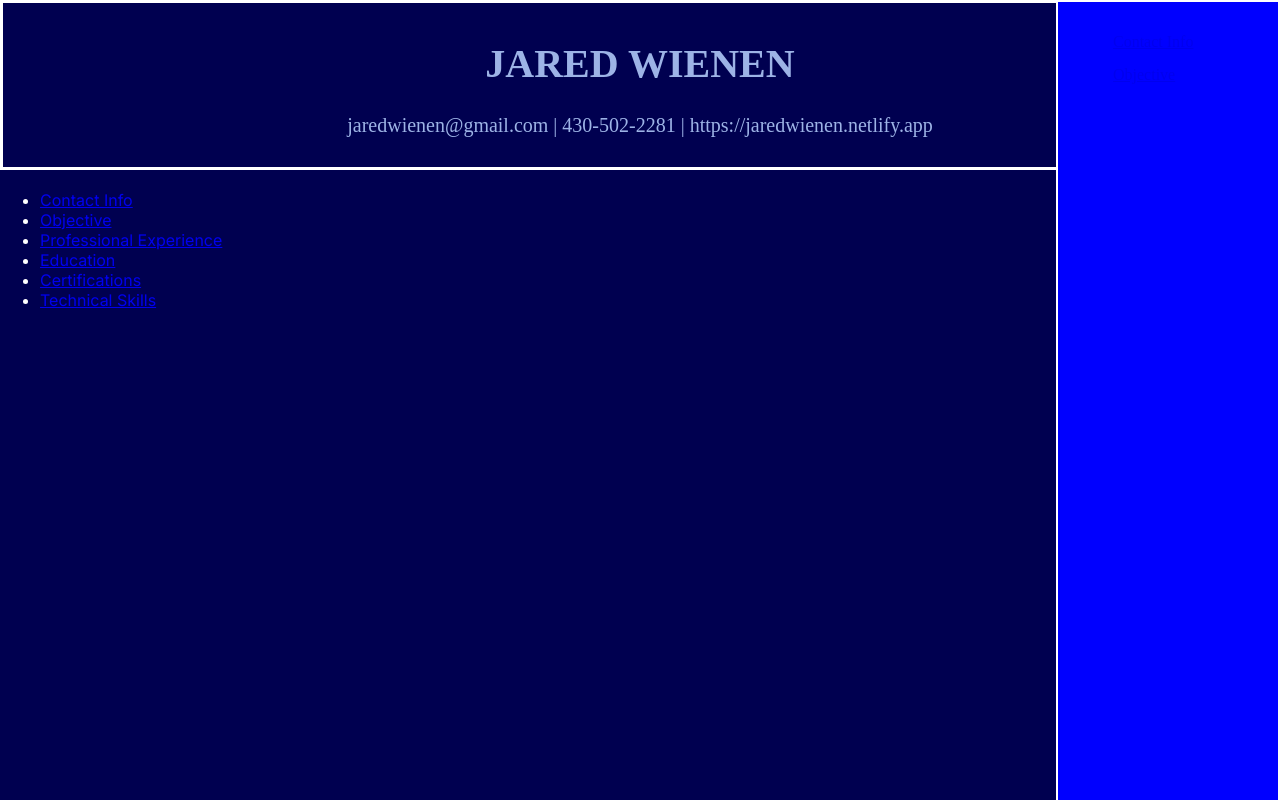
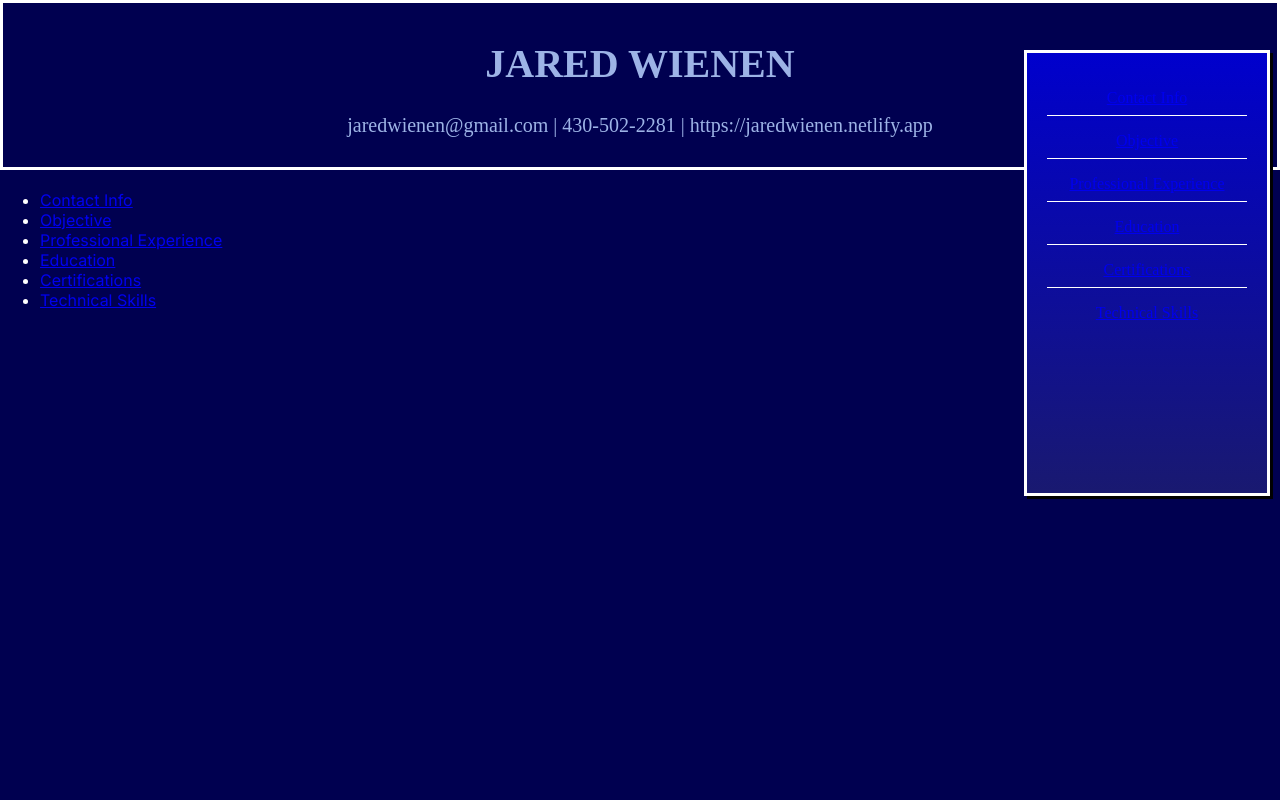
Before and after one commit to indohippi/my-resume, a Next.js app: page / in a window 1280 px wide. Built offline with nearby package versions, Linux system fonts and the light colour scheme.

Commit message:
menu updates

```diff
--- a/components/Menu.js
+++ b/components/Menu.js
@@ -1,20 +1,18 @@
 // components/Menu.js
-import styles from '/styles/Menu.module.css'; // Adjust the import path if necessary
 import Link from 'next/link';
+import styles from '/styles/Menu.module.css'; // Make sure the path to your CSS module is correct
 
 const Menu = () => {
   return (
-    <nav className={styles.menu}>
-      <ul>
-        <li className={styles.menuItem}>
-          <Link href="/contactInfo">Contact Info</Link>
-        </li>
-        <li className={styles.menuItem}>
-          <Link href="/objective">Objective</Link>
-        </li>
-        {/* Add other links as necessary */}
-      </ul>
-    </nav>
+    <div className={styles.menu}>
+      <Link href="/contactInfo" className={styles.menuItem}>Contact Info</Link>
+      <Link href="/objective" className={styles.menuItem}>Objective</Link>
+      <Link href="/professionalExperience" className={styles.menuItem}>Professional Experience</Link>
+      <Link href="/education" className={styles.menuItem}>Education</Link>
+      <Link href="/certifications" className={styles.menuItem}>Certifications</Link>
+      <Link href="/technicalSkills" className={styles.menuItem}>Technical Skills</Link>
+      {/* Add any additional links you may have */}
+    </div>
   );
 };
 
--- a/styles/Menu.module.css
+++ b/styles/Menu.module.css
@@ -1,26 +1,44 @@
 /* styles/Menu.module.css */
 .menu {
-    background-color: #0000ff; /* Adjust to match FF7's blue */
-    border: 2px solid #fff; /* White border */
+    background: linear-gradient(to bottom, #0000cd, #191970); /* FF7 menu gradient */
+    border: 3px solid #fff; /* White border to match FF7 style */
     color: #fff; /* White text color */
-    font-family: 'Press Start 2P', cursive; /* Example retro font */
+    font-family: 'Press Start 2P', cursive; /* Retro font */
     width: 200px; /* Adjust width as needed */
-    padding: 10px;
-    box-shadow: 3px 3px #000; /* Optional: to give a "depth" effect */
+    padding: 20px; /* Add more padding for visual comfort */
+    box-shadow: 3px 3px #000; /* Depth effect */
     position: fixed; /* Fixed position */
-    right: 0; /* Align to the right side */
-    top: 0; /* Align to the top */
-    height: 100%; /* Full height */
-  }
+    right: 10px; /* Slight offset from the right edge */
+    top: 50px; /* Offset from the top to not overlap with the browser's toolbar */
+    height: 50%; /* Adjust this value to 60% if you want it to take up 3/5ths */
+    overflow-y: auto; /* Allows vertical scrolling if content is taller than the box */
+    z-index: 1000; /* Ensure it's above other content */
+}
 
-  .menuItem {
-    padding: 5px;
-    margin-bottom: 5px;
+.menuItem {
+    display: block; /* Ensure each item takes up its own line */
+    padding: 8px 10px; /* Even padding on all sides */
+    margin: 8px 0; /* Spacing between items */
     cursor: pointer;
-    list-style: none; /* Remove bullet points */
-  }
+    border-bottom: 1px solid #fff; /* White bottom border for each item */
+    text-align: center; /* Center the text within the item for a balanced look */
+    transition: background-color 0.3s; /* Smooth transition for hover effect */
+}
 
-  .menuItem:hover {
-    background-color: #ffffff; /* White background for hover state */
-    color: #0000ff; /* Blue text color for hover state */
-  }
+.menuItem:last-child {
+    border-bottom: none; /* Remove bottom border for the last item */
+}
+
+.menuItem:hover {
+    background-color: #4169e1; /* FF7 selection blue */
+    color: #ffffff; /* Ensure text is white on hover for readability */
+}
+
+/* Additional styling for active menu item - you can add a class to the active item in your component */
+.menuItem.active {
+    background-color: #104e8b; /* Darker blue for active item */
+    color: #ffffff; /* Ensure text is white */
+}
+
+/* Include this in your global styles */
+@import url('https://fonts.googleapis.com/css2?family=Press+Start+2P&display=swap');
```
